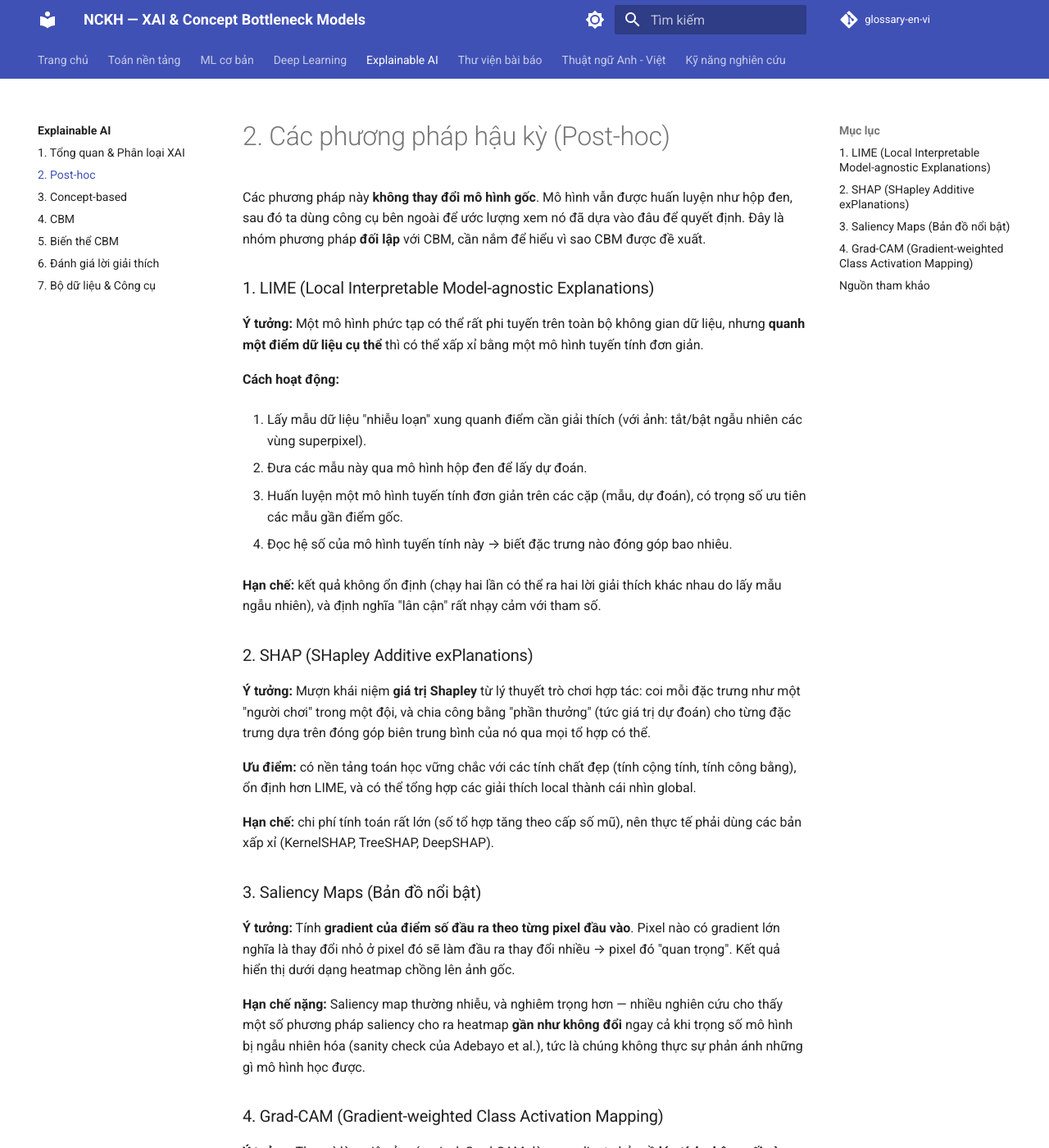
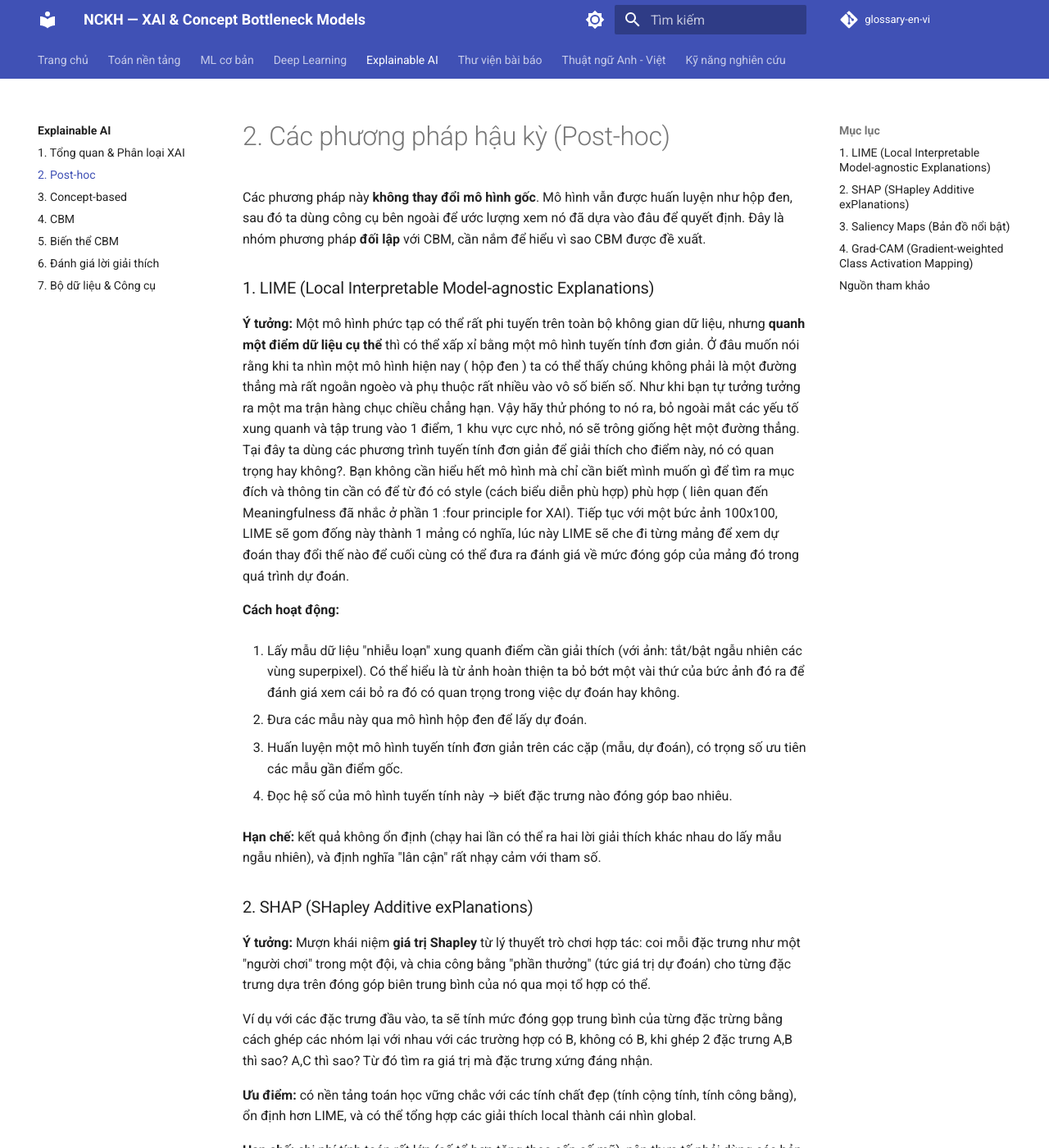
Before and after one commit to SonT23/XAI_Hub, an MkDocs documentation site: the page built from docs/xai/02-post-hoc.md, in a window 1280 px wide and 1400 px high. Shown: the whole window at 82% size. Built offline with MkDocs 1.6.1 and Material for MkDocs 9.7.7, drawn with Linux system fonts in a browser that asks for light colours; comment, search, counter and statistics services are not loaded; some of the changed text lies outside the part shown.

Commit message:
Auto update from Notion: 2026-08-30 23:03:47

```diff
--- a/docs/xai/02-post-hoc.md
+++ b/docs/xai/02-post-hoc.md
@@ -4,11 +4,11 @@
 
 ### 1. LIME (Local Interpretable Model-agnostic Explanations)
 
-**Ý tưởng:** Một mô hình phức tạp có thể rất phi tuyến trên toàn bộ không gian dữ liệu, nhưng **quanh một điểm dữ liệu cụ thể** thì có thể xấp xỉ bằng một mô hình tuyến tính đơn giản.
+**Ý tưởng:** Một mô hình phức tạp có thể rất phi tuyến trên toàn bộ không gian dữ liệu, nhưng **quanh một điểm dữ liệu cụ thể** thì có thể xấp xỉ bằng một mô hình tuyến tính đơn giản. Ở đâu muốn nói rằng khi ta nhìn một mô hình hiện nay ( hộp đen ) ta có thể thấy chúng không phải là một đường thẳng mà rất ngoằn ngoèo và phụ thuộc rất nhiều vào vô số biến số. Như khi bạn tự tưởng tưởng ra một ma trận hàng chục chiều chẳng hạn. Vậy hãy thử phóng to nó ra, bỏ ngoài mắt các yếu tố xung quanh và tập trung vào 1 điểm, 1 khu vực cực nhỏ, nó sẽ trông giống hệt một đường thẳng. Tại đây ta dùng các phương trình tuyến tính đơn giản để giải thích cho điểm này, nó có quan trọng hay không?. Bạn không cần hiểu hết mô hình mà chỉ cần biết mình muốn gì để tìm ra mục đích và thông tin cần có để từ đó có style (cách biểu diễn phù hợp) phù hợp ( liên quan đến Meaningfulness đã nhắc ở phần 1 :four principle for XAI). Tiếp tục với một bức ảnh 100x100, LIME sẽ gom đống này thành 1 mảng có nghĩa, lúc này LIME sẽ che đi từng mảng để xem dự đoán thay đổi thế nào để cuối cùng có thể đưa ra đánh giá về mức đóng góp của mảng đó trong quá trình dự đoán.
 
 **Cách hoạt động:**
 
-1. Lấy mẫu dữ liệu "nhiễu loạn" xung quanh điểm cần giải thích (với ảnh: tắt/bật ngẫu nhiên các vùng superpixel).
+1. Lấy mẫu dữ liệu "nhiễu loạn" xung quanh điểm cần giải thích (với ảnh: tắt/bật ngẫu nhiên các vùng superpixel). Có thể hiểu là từ ảnh hoàn thiện ta bỏ bớt một vài thứ của bức ảnh đó ra để đánh giá xem cái bỏ ra đó có quan trọng trong việc dự đoán hay không.
 
 2. Đưa các mẫu này qua mô hình hộp đen để lấy dự đoán.
 
@@ -22,6 +22,8 @@
 
 **Ý tưởng:** Mượn khái niệm **giá trị Shapley** từ lý thuyết trò chơi hợp tác: coi mỗi đặc trưng như một "người chơi" trong một đội, và chia công bằng "phần thưởng" (tức giá trị dự đoán) cho từng đặc trưng dựa trên đóng góp biên trung bình của nó qua mọi tổ hợp có thể.
 
+Ví dụ với các đặc trưng đầu vào, ta sẽ tính mức đóng gọp trung bình của từng đặc trừng bằng cách ghép các nhóm lại với nhau với các trường hợp có B, không có B, khi ghép 2 đặc trưng A,B thì sao? A,C thì sao? Từ đó tìm ra giá trị mà đặc trưng xứng đáng nhận.
+
 **Ưu điểm:** có nền tảng toán học vững chắc với các tính chất đẹp (tính cộng tính, tính công bằng), ổn định hơn LIME, và có thể tổng hợp các giải thích local thành cái nhìn global.
 
 **Hạn chế:** chi phí tính toán rất lớn (số tổ hợp tăng theo cấp số mũ), nên thực tế phải dùng các bản xấp xỉ (KernelSHAP, TreeSHAP, DeepSHAP).
@@ -34,9 +36,15 @@
 
 ### 4. Grad-CAM (Gradient-weighted Class Activation Mapping)
 
-**Ý tưởng:** Thay vì làm việc ở mức pixel, Grad-CAM dùng gradient chảy về **lớp tích chập cuối cùng** để tính trọng số cho từng feature map, rồi tổ hợp chúng thành một heatmap thô chỉ ra vùng ảnh mà mô hình "nhìn vào" khi dự đoán một lớp cụ thể.
+**Ý tưởng:** Thay vì làm việc ở mức pixel, Grad-CAM dùng gradient chảy về **lớp tích chập cuối cùng** để tính trọng số cho từng feature map, rồi tổ hợp chúng thành một heatmap thô chỉ ra vùng ảnh mà mô hình "nhìn vào" khi dự đoán một lớp cụ thể. Nơi màu đỏ/cam chỉ ra vùng AI quan tâm nhất, còn màu xanh là vùng bị phớt lờ.
 
-**Ưu điểm:** ổn định hơn saliency thuần, trực quan, rất phổ biến với [CNN](../deep-learning/cnn.md).
+- **Feature Map (Lớp tích chập cuối cùng):** Trong mạng CNN, các lớp đầu tiên nhìn vào những chi tiết vụn vặt (cạnh, góc, màu sắc). Khi đi sâu đến lớp tích chập cuối cùng, AI đã gom các chi tiết này thành những "khái niệm" lớn hơn (như: hình dáng cái bánh xe, đôi tai chó, biển số xe). Lớp cuối này giống như các **Trưởng phòng** đang cầm bản tóm tắt báo cáo.
+
+- **Gradient (Tín hiệu phản hồi):** Khi AI đưa ra kết luận cuối cùng (ví dụ: "Đây là xe ô tô"), quyết định này giống như **Tổng giám đốc** chốt hạ. Grad-CAM sẽ chạy ngược từ quyết định của Tổng giám đốc về lại các Trưởng phòng để hỏi: *"Trưởng phòng nào cung cấp dữ liệu quan trọng nhất dẫn đến quyết định này?"*.
+
+- **Tổ hợp Heatmap:** Phản hồi ngược này (gradient) chính là điểm số trọng lượng. Trưởng phòng báo cáo "bánh xe" được chấm điểm cao nhất. Grad-CAM lấy báo cáo đó, phóng to lên và đắp lên bức ảnh gốc thành một bản đồ nhiệt (Heatmap) rực đỏ ở ngay vị trí các bánh xe.
+
+**Ưu điểm:** ổn định hơn saliency thuần, trực quan, rất phổ biến với [CNN](../deep-learning/cnn.md). Bạn không cần đọc các con số hay phương trình. Chỉ cần nhìn vào ảnh có mảng màu đỏ là hiểu ngay AI đang tập trung vào đâu.
 
 **Hạn chế:** độ phân giải thấp (vì lấy từ feature map đã bị thu nhỏ nhiều lần), và chỉ trả lời được **"ở đâu"** chứ không trả lời được **"cái gì"**.
 
```
Also changed, not shown: docs/xai/01-tong-quan.md (+1 -1 lines).
